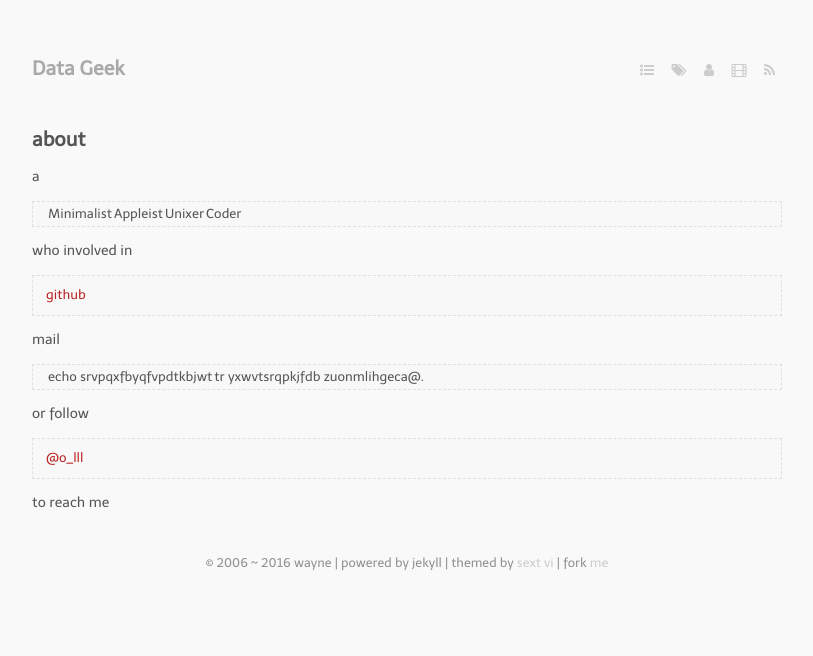
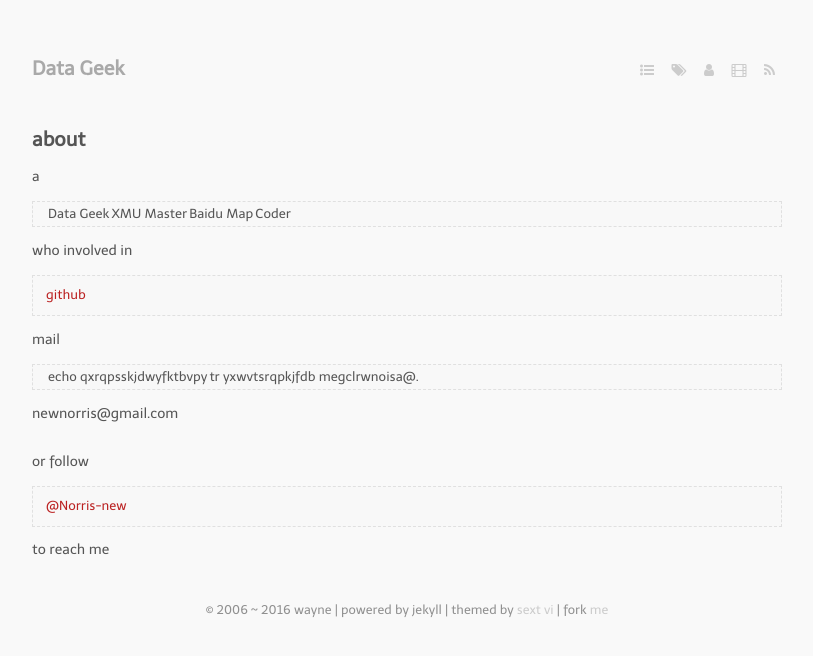
Before and after one commit to waynezhang/blog, a Jekyll site: the page built from about.markdown, in a window 1280 px wide. Shown: the top 656 px of the page, without its empty margins (233-1046 px from the left). Built offline with Jekyll 4.4.1, drawn with Linux system fonts in a browser that asks for light colours; nearby versions of some CDN libraries; some web fonts are replaced.

Commit message:
Update about.markdown

```diff
--- a/about.markdown
+++ b/about.markdown
@@ -5,18 +5,20 @@
 
 a
 
-> Minimalist | Appleist | Unixer | Coder
+> Data Geek | XMU Master | Baidu Map | Coder
 
 who involved in
 
-> [github](https://github.com/waynezhang)
+> [github](https://github.com/Norris-Niu)
 
 mail
 
-> echo srvpqxfbyqfvpdtkbjwt | tr yxwvtsrqpkjfdb zuonmlihgeca@.
+> echo qxrqpsskjdwyfktbvpy | tr yxwvtsrqpkjfdb megclrwnoisa@.
+
+newnorris@gmail.com
 
 or follow
 
-> [@o_lll](https://twitter.com/#!/o_lll)
+> [@Norris-new](https://www.zhihu.com/people/Norris-new)
 
 to reach me
```
